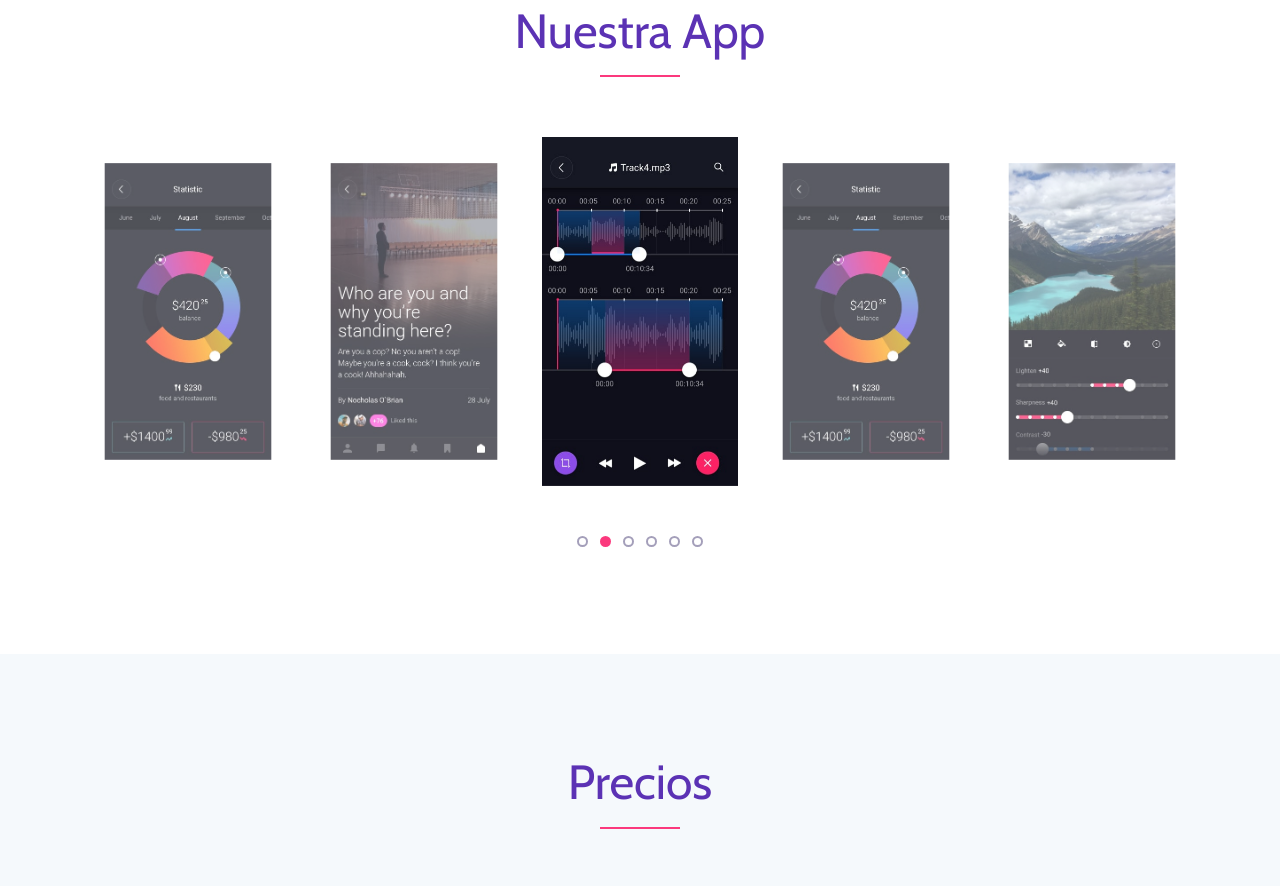
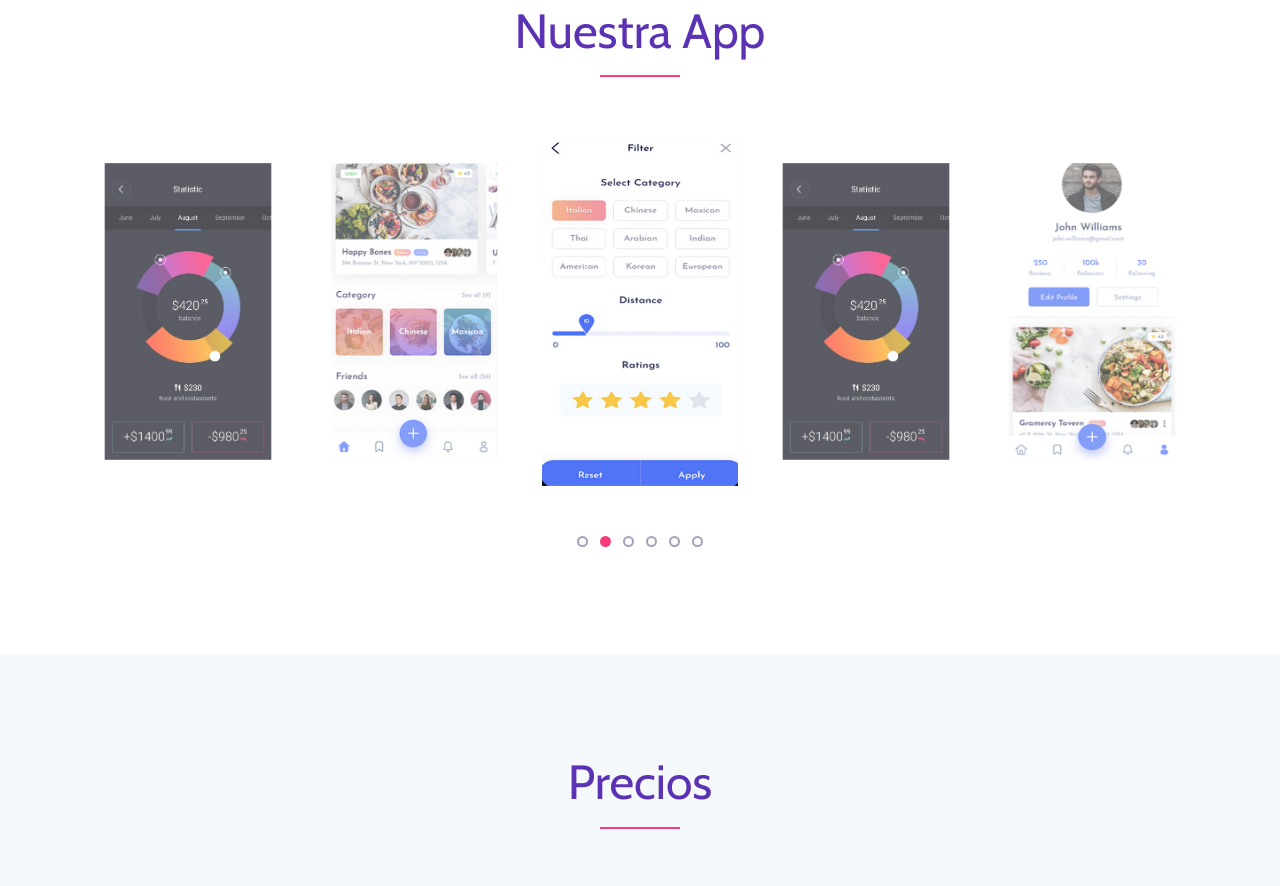
Before and after one commit to Estebansalazar/era, a plain HTML site: page index.html in a window 1280 px wide. Shown: the part 3611-4497 px from the top of the page. Drawn offline with nearby package versions, Linux system fonts and the light colour scheme; files whose address does not match are found by name.

Commit message:
app images

```diff
--- a/index.html
+++ b/index.html
@@ -324,16 +324,16 @@
                     <!-- App Screenshots Slides  -->
                     <div class="app_screenshots_slides owl-carousel">
                         <div class="single-shot">
-                            <img src="img/scr-img/app-1.jpg" alt="">
+                            <img src="img/scr-img/app-1.png" alt="">
                         </div>
                         <div class="single-shot">
-                            <img src="img/scr-img/app-2.jpg" alt="">
+                            <img src="img/scr-img/app-2.png" alt="">
                         </div>
                         <div class="single-shot">
                             <img src="img/scr-img/app-3.jpg" alt="">
                         </div>
                         <div class="single-shot">
-                            <img src="img/scr-img/app-4.jpg" alt="">
+                            <img src="img/scr-img/app-3.png" alt="">
                         </div>
                         <div class="single-shot">
                             <img src="img/scr-img/app-5.jpg" alt="">
```
Also changed, not shown: img/scr-img/app-1.png (added), img/scr-img/app-2.png (added), img/scr-img/app-3.png (added).
